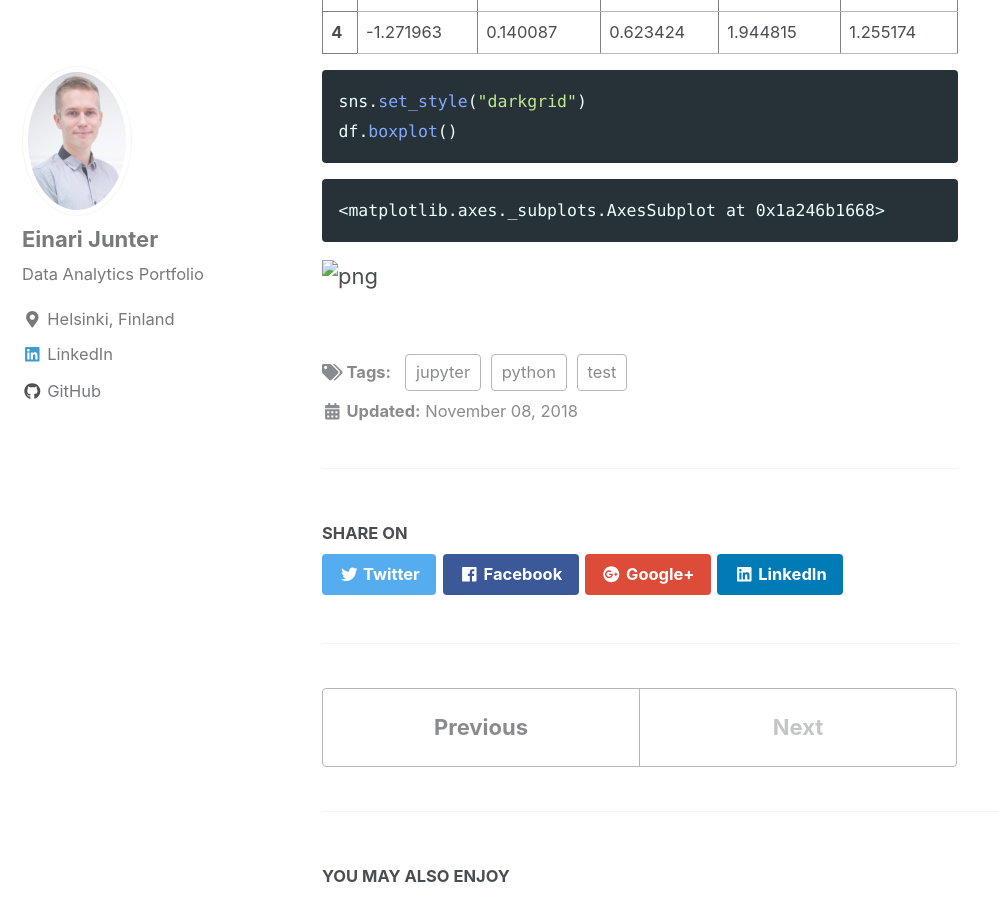
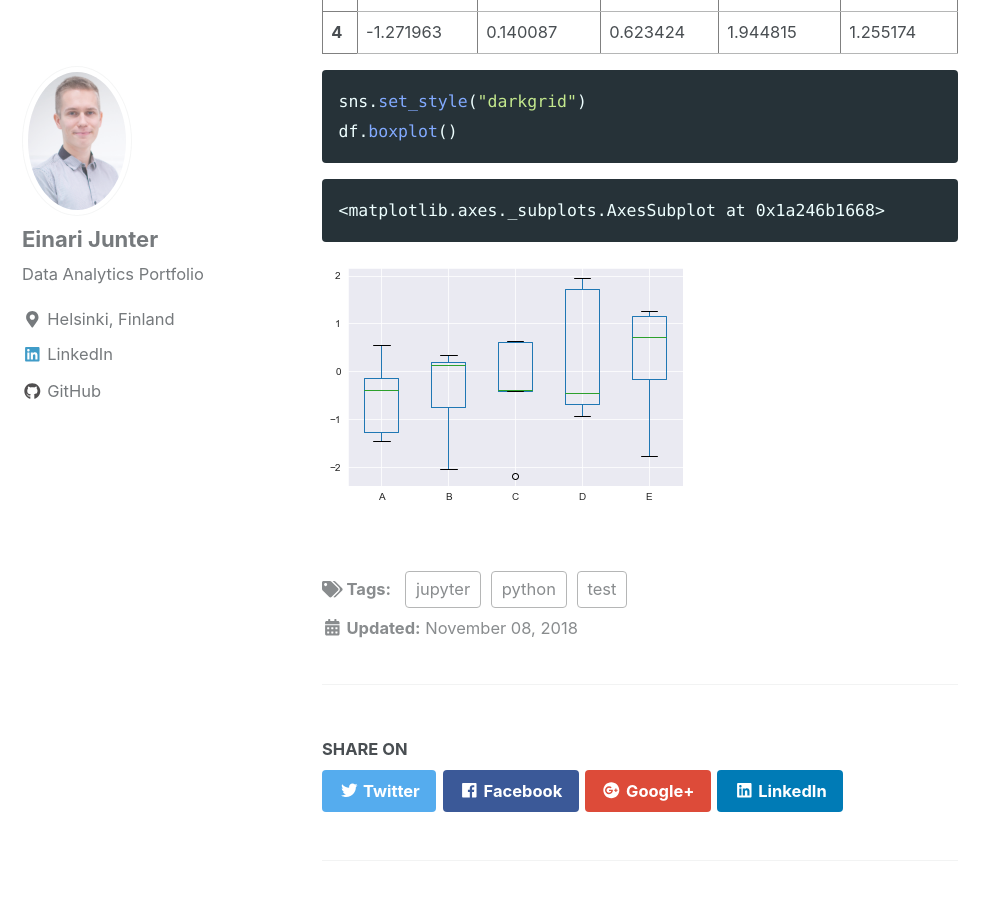
Before and after one commit to einarijunter/einarijunter.github.io, a Jekyll site: the page built from _posts/2018-11-08-test2.md, in a window 1280 px wide and 900 px high, scrolled down 1120 px. Shown: the whole window, without its empty margins (0-998 px from the left). Built offline with Jekyll 4.4.1, drawn with Linux system fonts in a browser that asks for light colours; cached includes are drawn as plain includes; nearby versions of some CDN libraries.

Commit message:
jupyter picture

```diff
--- a/_posts/2018-11-08-test2.md
+++ b/_posts/2018-11-08-test2.md
@@ -112,5 +112,4 @@ df.boxplot()
 
 
 
-
-![png](images/test2/output_3_1.png)
+![png]({{ site.url }}{{ site.baseurl }}/images/test2/output_3_1.png)
```
